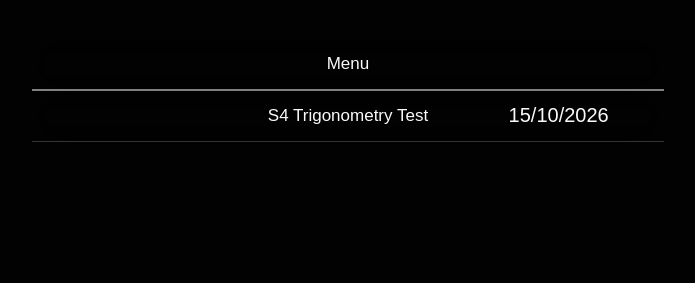
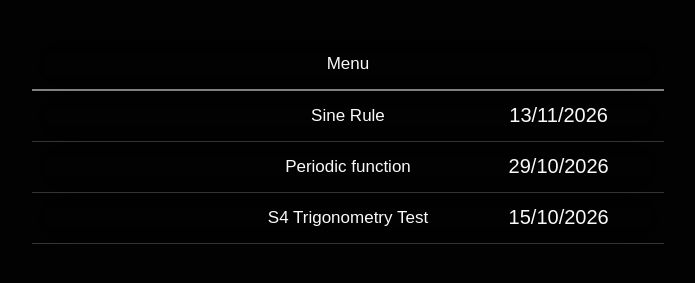
Before and after one commit to urboge/s5maths, a plain HTML site: page trigonometry/trigonometry.html in a window 1280 px wide. Shown: the part 177-460 px from the top of the page, without its empty margins (292-987 px from the left). Drawn offline with nearby package versions, Linux system fonts and the light colour scheme.

Commit message:
Update trigonometry.html

```diff
--- a/trigonometry/trigonometry.html
+++ b/trigonometry/trigonometry.html
@@ -16,6 +16,10 @@
     <div id="main-menu">
         <a id="home-btn" class="main-menu-btn" href="../index.html"><ion-icon name="chevron-back-outline"></ion-icon><span class="folder-name">Menu</span><span class="folder-date"></span></a>
 
+        <a class="main-menu-btn" href="Sine Rule.pdf" download="Sine Rule.pdf"><ion-icon name="receipt-outline"></ion-icon><span class="folder-name">Sine Rule</span><span class="folder-date">13/11/2026</span></a>
+        <a class="main-menu-btn" href="Periodic Functions S5.pdf" download="Periodic Functions S5.pdf"><ion-icon name="receipt-outline"></ion-icon><span class="folder-name">Periodic function</span><span class="folder-date">29/10/2026</span></a>
+
+
         <a class="main-menu-btn" href="S4-Trigonometry-Test.pdf" download="S4-Trigonometry-Test.pdf"><ion-icon name="receipt-outline"></ion-icon><span class="folder-name">S4 Trigonometry Test</span><span class="folder-date">15/10/2026</span></a>
     </div>
 </body>
```
